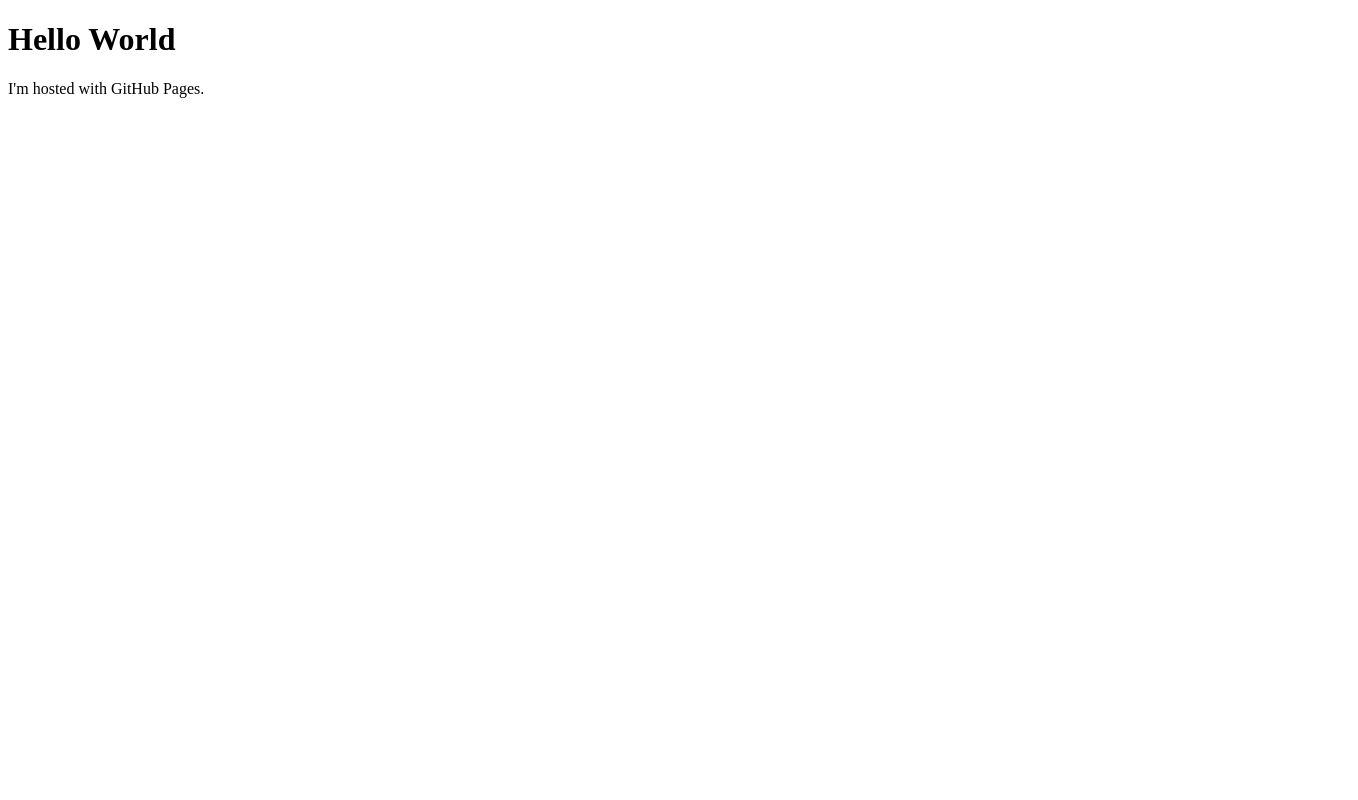
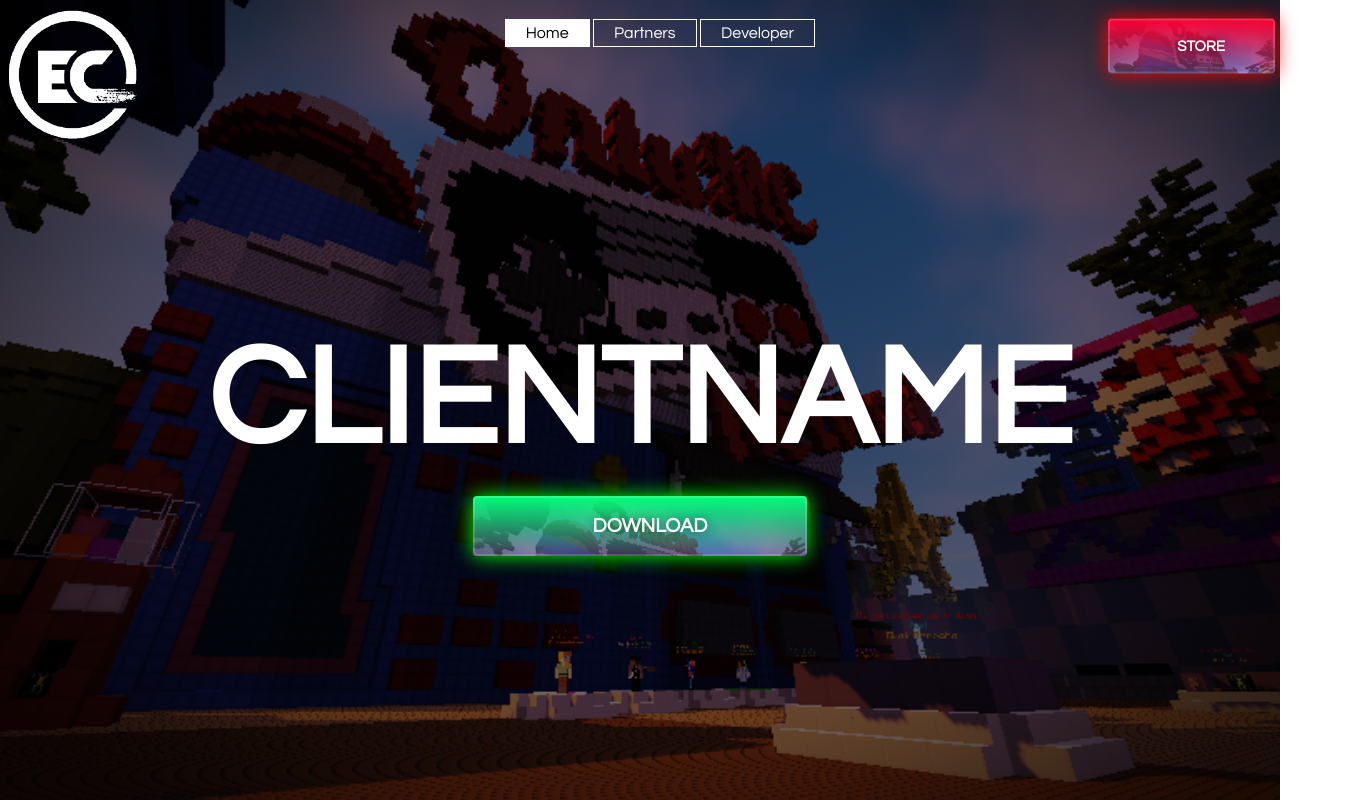
Before and after one commit to electroclient/electroclient.github.io, a plain HTML site: page index.html in a window 1280 px wide. Shown: the whole page, 1358 px wide, since content can reach past the window. Drawn offline with Linux system fonts and the light colour scheme.

Commit message:
uploaded base

```diff
--- /dev/null
+++ b/css/style.css
@@ -0,0 +1,295 @@
+@import url(https://fonts.googleapis.com/css?family=Oswald:400,700);
+@import url(https://fonts.googleapis.com/css?family=Nunito:400,700);
+
+
+
+*{
+	margin: 0;
+	padding: 0;
+	font-family: Century Gothic;
+}
+
+header{
+	background-image:linear-gradient(rgba(0,0,0,0.5),rgba(0,0,0,0.5)), url(../background.png);
+	height: 100vh;
+	background-size: cover;
+	background-position: center;
+}
+
+ul{
+	float: right;
+	list-style-type: none;
+	margin-top: 25px
+}
+
+ul li{
+	display: inline-block;
+}
+
+ul li a{
+	text-decoration: none;
+	color: #fff;
+	padding: 5px 20px;
+	border: 1px solid #fff;
+	transition: 0.6s ease;
+}
+ul li a:hover{
+	background-color: #fff;
+	color: #000;
+}
+
+ul li.active a{
+	background-color: #fff;
+	color: #000;
+}
+
+.Logo img{
+	float: left;
+	width: 150px;
+	height: auto;
+}
+
+.Home{
+	max-width: 350px;
+	margin: auto;
+}
+
+.title{
+	position: absolute;
+	top: 50%;
+	left: 50%;
+	transform: translate(-50%,-50%);
+}
+
+.title{
+	color: #fff;
+	font-size: 70px;
+}
+
+.container{
+    width: 334px;
+    margin: 0 auto;
+    position: absolute;
+    top: 67%;
+    left: 0;
+    text-align: center;
+    right: 0;
+    transform: translateY(-50%);
+    -webkit-transform: translateY(-50%);
+}
+
+.one{
+	border: none;
+	border-radius: 4px;
+	text-shadow: 0px 0px 10px rgba(0,0,0,0.48);
+	padding: 20px 50px 20px 70px;
+	margin-bottom: 20px;
+	font-size: 20px;
+	position: relative;
+	color: #fff;
+	outline: none;
+	cursor: pointer;
+	width: 100%;
+	-webkit-transition:background-position .7s,
+	box-shadow .4s;
+	transition: background-position .7s,
+	           box-shadow .4s;
+	background-size: 110%;
+	font-family: Century Gothic;
+}
+
+.one:hover{
+	background-position: 0% 30%;
+}
+
+.one:hover::after{
+	right: -40px;
+	transition: right .4s,
+	transform 30s .2s linear;
+
+	-webkit-transition: right .4s,
+	transform 30s .2s linear;
+
+	transition: right .4s,
+	-webkit-transform 30s .2s linear;
+
+}
+
+.one::before,
+.one::after{
+	font-family: Century Gothic;
+	display: block;
+	position: absolute;
+}
+
+.one::before{
+	transition:all 1s;
+	-webkit-transition: all 1s;
+	font-size: 30px;
+	left: 25px;
+	top: 19px;
+}
+
+.one::after{
+	font-size: 100px;
+	opacity: 0.3;
+	right: -120px;
+	top: -17px;
+	transition: right .4s, transform .2s;
+	transition: right .4s,
+	transform .2s -webkit-transform .2s;
+	-webkit-transition: right .4s, transform .2s;
+
+}
+
+.one
+{
+	box-shadow: 0px 0px 0px 2px rgba(255, 255, 255, 0.16) inset,
+	            0px 0px 20px 0px #00FF00;
+	background-image: linear-gradient(to bottom,
+		#00FF78, rgba(126,94,165,0.51)),
+	url("../background.png");
+
+}
+
+.one:hover
+{
+	box-shadow: 0px 0px 0px 2px rgba(255, 255, 255, 0.16) inset,
+	            0px 0px 30px 0px #00FF00;
+}
+.one:hover::after{
+	transform: scale(1);
+	-webkit-transform: scale(1);
+}
+
+}
+.one:hover::before
+{
+    transform: scale(1.2);
+    -webkit-transform: scale(1.2);
+}
+
+.one::before,
+.one::after
+{
+}
+.one b
+{
+    color: #fff;
+    font-weight: 700;
+}
+
+.container2{
+    width: 334px;
+    margin: 0 auto;
+    position: absolute;
+    top: 7%;
+    left: 80%;
+    text-align: center;
+    right: 0;
+    transform: translateY(-50%);
+    -webkit-transform: translateY(-50%);
+}
+
+.two{
+	border: none;
+	border-radius: 4px;
+	text-shadow: 0px 0px 10px rgba(0,0,0,0.48);
+	padding: 20px 40px 20px 60px;
+	margin-bottom: 20px;
+	font-size: 15px;
+	position: relative;
+	color: #fff;
+	outline: none;
+	cursor: pointer;
+	width: 50%;
+	-webkit-transition:background-position .7s,
+	box-shadow .4s;
+	transition: background-position .7s,
+	           box-shadow .4s;
+	background-size: 110%;
+	font-family: Century Gothic;
+}
+
+.two:hover{
+	background-position: 0% 30%;
+}
+
+.two:hover::after{
+	right: -10px;
+	transition: right .4s,
+	transform 30s .2s linear;
+
+	-webkit-transition: right .4s,
+	transform 30s .2s linear;
+
+	transition: right .4s,
+	-webkit-transform 30s .2s linear;
+
+}
+
+.two::before,
+.two::after{
+	font-family: Century Gothic;
+	display: block;
+	position: absolute;
+}
+
+.two::before{
+	transition:all 1s;
+	-webkit-transition: all 1s;
+	font-size: 30px;
+	left: 20px;
+	top: center;
+}
+
+.two::after{
+	font-size: 100px;
+	opacity: 0.3;
+	right: -120px;
+	top: -17px;
+	transition: right .4s, transform .2s;
+	transition: right .4s,
+	transform .2s -webkit-transform .2s;
+	-webkit-transition: right .4s, transform .2s;
+
+}
+
+.two
+{
+	box-shadow: 0px 0px 0px 2px rgba(255, 255, 255, 0.16) inset,
+	            0px 0px 20px 0px #FF0000;
+	background-image: linear-gradient(to bottom,
+		#FF0032, rgba(126,94,165,0.51)),
+	url("../background.png");
+
+}
+
+.two:hover
+{
+	box-shadow: 0px 0px 0px 2px rgba(255, 255, 255, 0.16) inset,
+	            0px 0px 30px 0px #FF0000
+;
+}
+
+.two:hover::after{
+	transform: scale(1);
+	-webkit-transform: scale(1);
+}
+
+}
+.two:hover::before
+{
+    transform: scale(1.2);
+    -webkit-transform: scale(1.2);
+}
+
+.two::before,
+.two::after
+{
+}
+.two b
+{
+    color: #fff;
+    font-weight: 600;
+}
--- a/index.html
+++ b/index.html
@@ -1,7 +1,48 @@
 <!DOCTYPE html>
 <html>
+<head>
+	<title>ClientName | Welcome</title>
+    <link rel="stylesheet" href="https://cdnjs.cloudflare.com/ajax/libs/font-awesome/4.5.0/css/font-awesome.min.css">
+<link rel="stylesheet" href="css/Style.css">
+  <link rel="icon" sizes="192x192" href="https://imgur.com/FTDaUK9.png">
+  <link rel="shortcut icon" href="https://imgur.com/FTDaUK9.png.png" type="image/x-icon">
+  <link rel="apple-touch-icon" href="https://imgur.com/FTDaUK9.png" type="image/x-icon"/>
+	<link rel="stylesheet" type="text/css" href="css/style.css">
+</head>
 <body>
-<h1>Hello World</h1>
-<p>I'm hosted with GitHub Pages.</p>
+
+    <div class="container2">
+		<a href="http://store.example.com">
+        <button class="two">
+            <b>STORE</b>
+        </button>
+		</a>
+    </div>
+
+    <div class="container">
+		<a href="http://mediafire.com/YourClient">
+        <button class="one">
+            <b>DOWNLOAD</b>
+        </button>
+		</a>
+    </div>
+    <header>
+    	<div class="Logo">
+    		<img src="Logo2.png">
+    	</div>
+    	<div class="Home">
+    		<ul>
+    			<li class="active"><a href="#Home">Home</a></li>
+    			<li><a href="#Partners">Partners</a></li>
+    			<li><a href="#Developer">Developer</a></li>
+    		</ul>
+		</div>
+
+		<div id="cuenta"></div>
+
+    	<div class="title">
+    		<h1>CLIENTNAME</h1>
+    	</div>
+	</header>
 </body>
 </html>
```
Also changed, not shown: Logo2.png (added), background.png (added).
